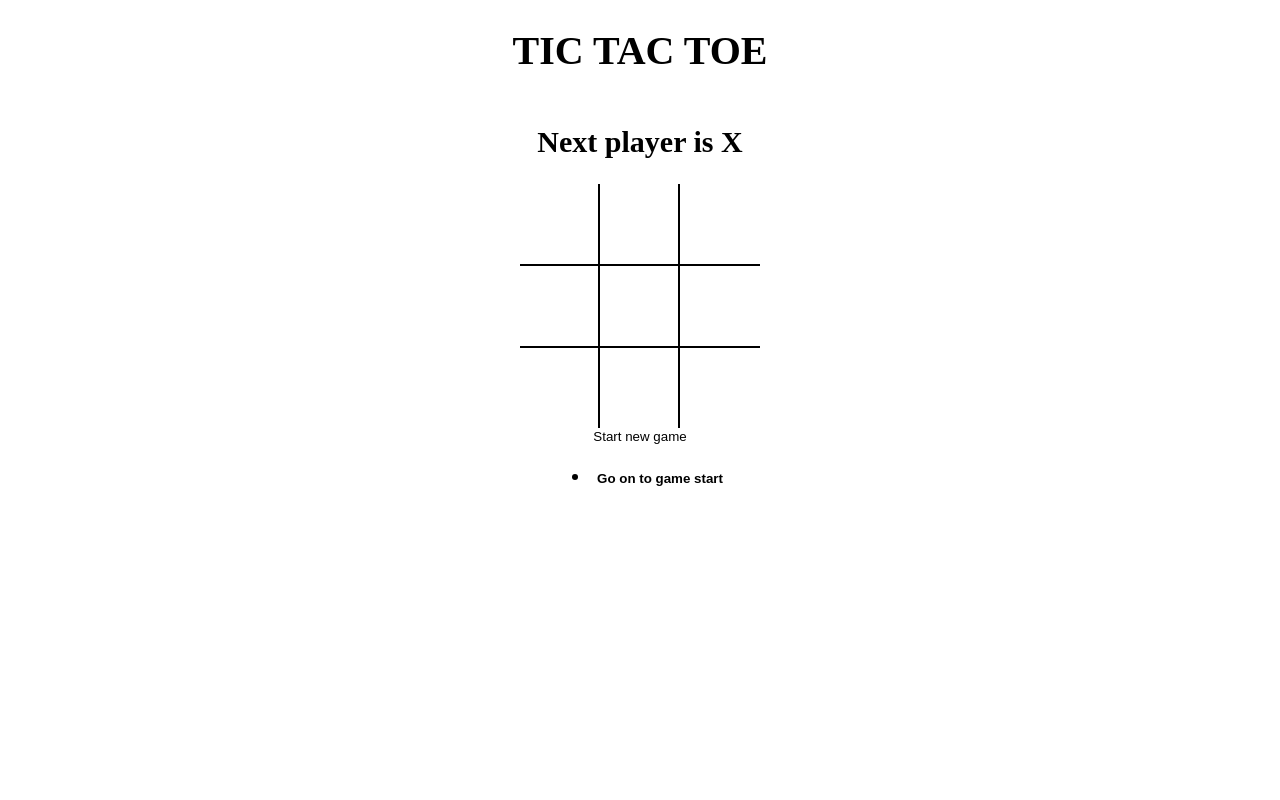
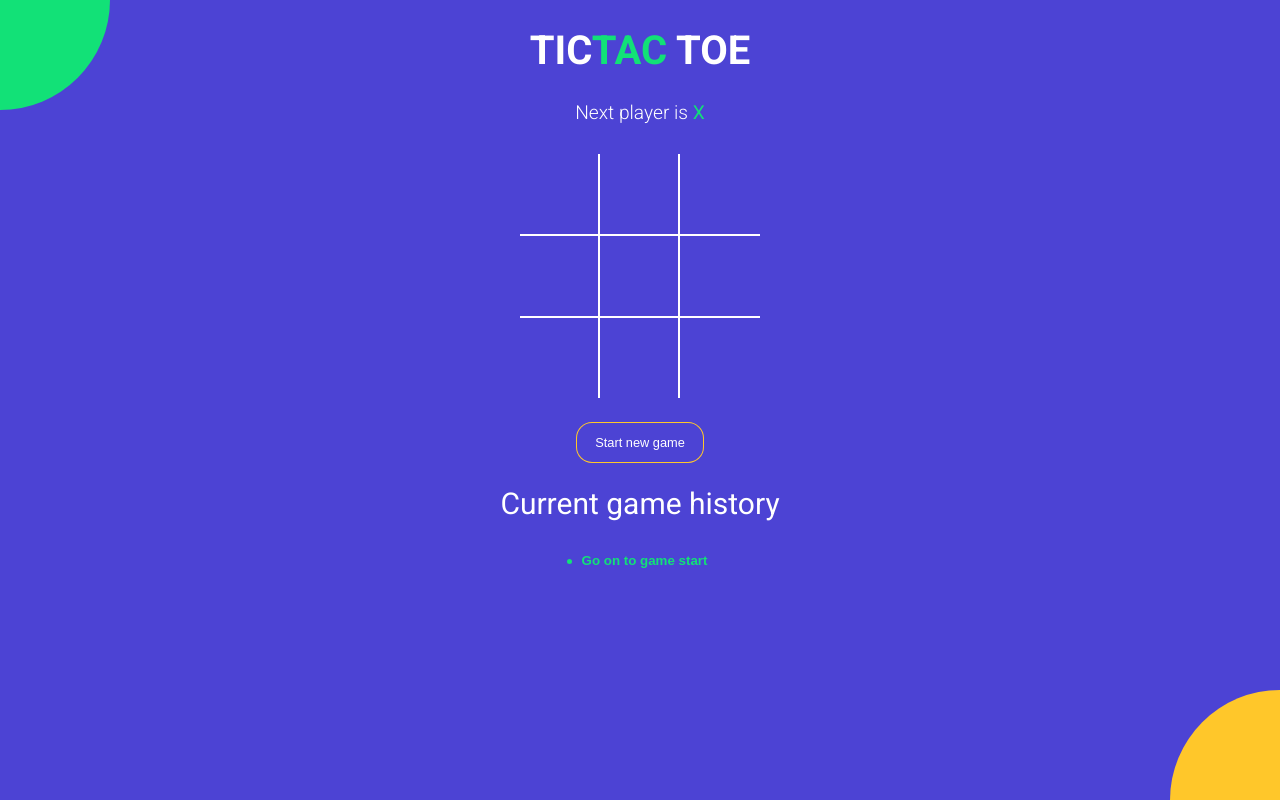
Before and after one commit to Chinmoynath/tictactoe, a React (Vite) app: page / in a window 1280 px wide. Built offline with nearby package versions, Linux system fonts and the light colour scheme.

Commit message:
styled the entire app

```diff
--- a/index.html
+++ b/index.html
@@ -1,7 +1,14 @@
 <!DOCTYPE html>
 <html>
   <head>
-    <title>React Vite Micro App</title>
+    <meta charset="UTF-8" />
+<meta name="viewport" content="width=device-width, initial-scale=1.0" />
+<meta http-equiv="X-UA-Compatible" content="ie=edge" />
+<link
+  href="https://fonts.googleapis.com/css?family=Roboto:300,400,700&display=swap"
+  rel="stylesheet"
+/>
+<title>TIC TAC TOE</title>
   </head>
   <body>
     <div id="root"></div>
--- a/src/App.jsx
+++ b/src/App.jsx
@@ -11,9 +11,7 @@
 
 const App = () => {
 
-  const [history, setHistory]=useState([
-    {board: Array(9).fill(null), isXNext: true},
-  ]);
+  const [history, setHistory]=useState(NEW_GAME);
   const [currentMove, setCurrentMove] = useState(0);
 
   const current = history[currentMove];
@@ -35,7 +33,7 @@
 
       const newBoard = last.board.map((square, pos) => {
         if(pos === position) {
-          return last.isXNext ?'x': 'O';
+          return last.isXNext ?'X': 'O';
         }
         return square;
       });
@@ -57,11 +55,17 @@
 
   return (
     <div className="app">
-    <h1>TIC TAC TOE</h1>
+    <h1>TIC<span className="text-green">TAC</span> TOE</h1>
     <StatusMessage winner={winner} current = {current}  />
     <Board board={current.board} handleSquareClick={handleSquareClick} winningSquares= {winningSquares} />
-    <button type="button" onClick={onNewGame}>Start new game</button>
+    <button type="button" onClick={onNewGame}
+      className={`btn-reset ${winner ? 'active' : ''}`}
+    >
+      Start new game
+      </button>
+    <h2 style={{ fontWeight: 'normal' }}>Current game history</h2>
     <History history = {history} moveTo = {moveTo} currentMove ={currentMove} />
+    <div className="bg-balls" />
   </div>
   );
 };
--- a/src/components/History.jsx
+++ b/src/components/History.jsx
@@ -2,14 +2,13 @@
 
 const History = ({ history, moveTo, currentMove }) => {
   return (
-    <ul>
+    <div className="history-wrapper">
+    <ul className="history">
       {history.map((_, move) => {
         return (
           <li key={move}>
             <button
-              style={{
-                fontWeight: move === currentMove ? 'bold' : 'normal',
-                }}
+              className={`btn-move ${move === currentMove ? 'active' : ''}`}
 
               type="button"
               onClick={() => {
@@ -22,6 +21,7 @@
         );
       })}
     </ul>
+    </div>
   );
 };
 
--- a/src/components/Square.jsx
+++ b/src/components/Square.jsx
@@ -1,13 +1,19 @@
-import React from 'react'
+import React from 'react';
 
 
 const Square = ({value, onClick, isWinningSquare}) => {
 
   return (
-    <button type="button"className="square" onClick={onClick} style={{fontWeight: isWinningSquare ? 'bold' : 'normal'}}>
-    {value}
+    <button
+      type="button"
+      onClick={onClick}
+      className= {`square ${isWinningSquare ? 'winning' : ''} ${
+        value === 'X' ? 'text-green' : 'text-orange'
+      }`}
+      >
+        {value}
     </button>
-  )
-}
+  );
+};
 
 export default Square;
--- a/src/components/StatusMessage.jsx
+++ b/src/components/StatusMessage.jsx
@@ -6,12 +6,30 @@
     const noMovesLeft = current.board.every((el) => el !==null);
 
     return (
-    <h2>
-        {winner && `winner is ${winner}`}
-        {!winner && !noMovesLeft && `Next player is ${current.isXNext ? 'X' : 'O'}`}
-        {!winner && noMovesLeft && 'X and O tied'}
+    <div className="status-message">
+        {winner && (
+            <>
+            Winner is{' '}
+            <span className={winner === 'X' ? 'text-green' : 'text-orange'}>
+              {winner}
+            </span>
+        </>
+        )}
+        {!winner && !noMovesLeft && (
+          <>
+            Next player is{' '}
+            <span className={ current.isXNext ? 'text-green' : 'text-orange'}>
+              {current.isXNext ? 'X' : 'O'}{' '}
+            </span>
+          </>
+        )}
+        {!winner && noMovesLeft && ( <>
+          <span className="text-green">X</span> and{' '}
+          <span className="text-orange">O</span> tied
+        </>
+        )}
 
-    </h2>
+    </div>
   );
 };
 
--- a/src/helpers.jsx
+++ b/src/helpers.jsx
@@ -14,13 +14,13 @@
       if (squares[a] && squares[a] === squares[b] && squares[a] === squares[c]) {
         // return squares[a];
         return {
-          winner: [a],
+          winner: squares[a],
           winningSquares: [a,b,c]
         };
       }
     }
     return {
       winner: null,
-      winningSquares: [],
+      winningSquares: []
     };
   }
--- a/src/styles/root.scss
+++ b/src/styles/root.scss
@@ -1,4 +1,11 @@
+$green: #12e177;
+$orange: #ffc72a;
+$blue: #4c43d4;
+
 body {
+  font-family: 'Roboto', sans-serif;
+  background-color: $blue;
+  color: #fff;
   padding: 0;
   margin: 0;
 }
@@ -19,18 +26,83 @@
   align-items: center;
 }
 
+.text-green {
+  color: $green;
+}
+
+.text-orange {
+  color: $orange;
+}
+
+.history-wrapper {
+  width: 300px;
+  text-align: center;
+  margin-bottom: 20px;
+  .history {
+    display: inline-block;
+    padding: 0;
+    margin: 0;
+    li {
+      list-style: none;
+      text-align: left;
+      &:before {
+        content: '';
+        border-radius: 50%;
+        display: inline-block;
+        height: 5px;
+        width: 5px;
+        background-color: $green;
+        margin-right: 4px;
+        margin-bottom: 1px;
+      }
+
+      .btn-move {
+    	  color: #fff;
+        &.active {
+          font-weight: bold;
+          color: $green;
+        }
+      }
+    }
+  }
+}
+
+.status-message {
+	margin-bottom: 30px;
+	font-size: 1.2rem;
+	font-weight: lighter;
+	span {
+	  font-weight: normal;
+	}
+}
+
+.btn-reset {
+  font-size: 0.8rem;
+  color: #fff;
+  border-radius: 15px;
+  padding: 12px 18px;
+  margin-top: 25px;
+  transition: all 0.2s;
+  background-color: $blue;
+  box-shadow: 0px 0px 0px 1px $orange;
+  &.active {
+    background-color: $orange;
+    box-shadow: none;
+  }
+}
+
 .board {
   .board-row {
     display: flex;
     flex-direction: row;
-      border-bottom: 2px solid #000;
+    border-bottom: 2px solid #fff;
     &:last-child {
       border-bottom: none;
     }
     .square {
       width: 80px;
       height: 80px;
-        border-right: 2px solid #000;
+      border-right: 2px solid #fff;
       font-size: 2.5rem;
       padding: 0;
       overflow: hidden;
@@ -38,6 +110,63 @@
       &:last-child {
         border-right: none;
       }
+      &.winning {
+			  animation: scaleText 1.4s infinite;
+			  @keyframes scaleText {
+			    0% {
+			      transform: 2.5rem;
+			    }
+			    50% {
+			      font-size: 3.5rem;
+			    }
+			    100% {
+			      font-size: 2.5rem;
 			    }
 			  }
 			}
+    }
+  }
+}
+
+.bg-balls {
+  position: fixed;
+  top: 0;
+  left: 0;
+  right: 0;
+  bottom: 0;
+  min-width: 100%;
+  z-index: -1;
+
+  &:before,
+  &:after {
+    content: '';
+    position: absolute;
+    width: 150px;
+    height: 150px;
+    border-radius: 50%;
+  }
+
+  &:before {
+    background-color: $orange;
+    right: -75px;
+    bottom: -75px;
+    @media screen and (min-width: 476px) {
+      width: 220px;
+      height: 220px;
+      right: -110px;
+      bottom: -110px;
+    }
+  }
+
+  &:after {
+    background-color: $green;
+    top: -75px;
+    left: -75px;
+    @media screen and (min-width: 476px) {
+      width: 220px;
+      height: 220px;
+      top: -110px;
+      left: -110px;
+    }
+  }
+}
```
Lines whose indentation alone changed are shown as unchanged.
